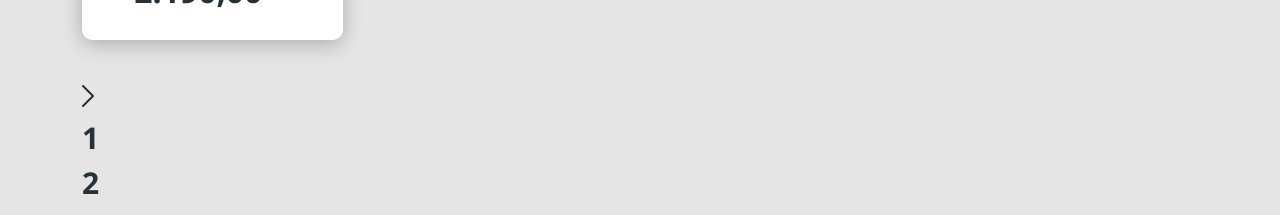
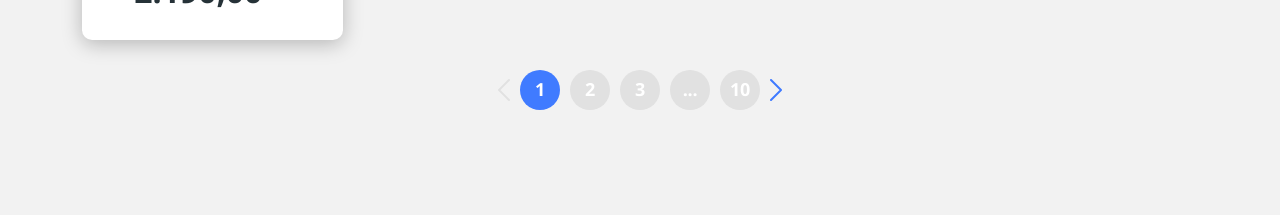
Before and after one commit to mpk0762/projeto_dsca-talog_CAP_08, a React (Create React App) app in the folder frontweb/: page /products in a window 1280 px wide. Shown: the part 732-947 px from the top of the page. After the commit the page ends 866 px from the top, so only its background shows below. Built offline with nearby package versions, Linux system fonts and the light colour scheme.

Commit message:
pagination, styling

```diff
--- a/frontweb/src/assets/styles/custom.scss
+++ b/frontweb/src/assets/styles/custom.scss
@@ -1,6 +1,6 @@
 $theme-colors: (
-  "primary": #407bff,
+  'primary': #407bff,
 );
-$body-bg: #e5e5e5;
+$body-bg: #f2f2f2;
 $body-color: #263238;
-@import "~bootstrap/scss/bootstrap.scss";
+@import '~bootstrap/scss/bootstrap.scss';
--- a/frontweb/src/components/Pagination/index.tsx
+++ b/frontweb/src/components/Pagination/index.tsx
@@ -1,14 +1,16 @@
 import { ReactComponent as ArrowIcon } from 'assets/images/arrow.svg';
+import './styles.css';
 
 const Pagination = () => {
   return (
-    <div>
-      <ArrowIcon />
-      <div className="pagination-item">1</div>
+    <div className="pagination-container">
+      <ArrowIcon className="arrow-inactive arrow-previos" />
+      <div className="pagination-item active">1</div>
       <div className="pagination-item">2</div>
       <div className="pagination-item">3</div>
       <div className="pagination-item">...</div>
       <div className="pagination-item">10</div>
+      <ArrowIcon className="arrow-active arrow-next " />
     </div>
   );
 };
--- /dev/null
+++ b/frontweb/src/components/Pagination/styles.css
@@ -0,0 +1,39 @@
+.pagination-container {
+  display: flex;
+  justify-content: center;
+  align-items: center;
+}
+.pagination-item {
+  width: 40px;
+  height: 40px;
+  border-radius: 50%;
+  background-color: #e1e1e1;
+  font-size: 18px;
+  font-weight: bold;
+  letter-spacing: -0.015em;
+  color: #fff;
+  display: flex;
+  justify-content: center;
+  align-items: center;
+  margin-left: 10px;
+}
+
+.pagination-item.active {
+  background-color: #407bff;
+}
+
+.arrow-previos {
+  transform: rotate(-180deg);
+}
+
+.arrow-next {
+    margin-left: 10px;
+}
+
+.arrow-inactive {
+  color: #e1e1e1;
+}
+
+.arrow-active {
+  color: #407bff;
+}
```
